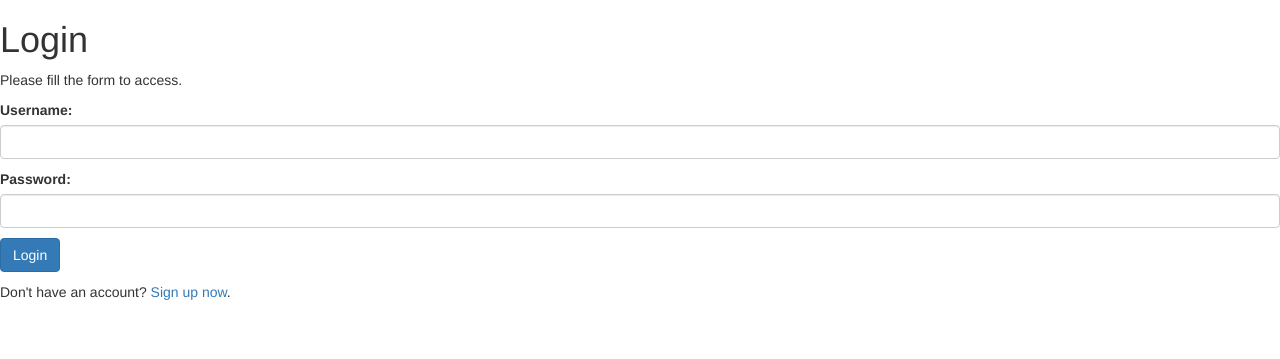
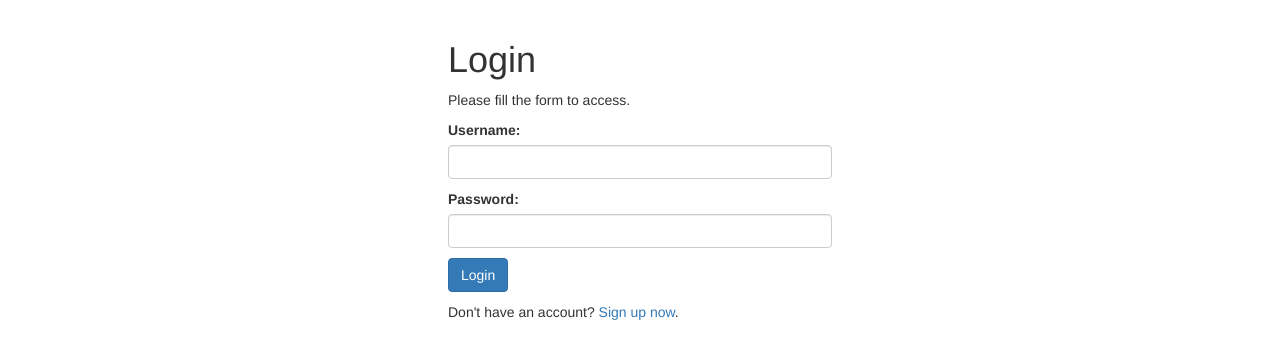
Before and after one commit to zajacpiotr/Login-system-OOP, a PHP site: page / in a window 1280 px wide. Shown: the top 359 px of the page. Run offline with PHP 8.4, Linux system fonts and the light colour scheme.

Commit message:
Added style.css

```diff
--- /dev/null
+++ b/css/style.css
@@ -0,0 +1,12 @@
+.error {
+    color: red;
+}
+
+.success {
+    color: green;
+}
+
+#conteiner {
+    width: 30%;
+    margin: 40px auto;
+}
--- a/index.php
+++ b/index.php
@@ -3,6 +3,7 @@
 
  include_once("layout_header.php");
 ?>
+    <div id="conteiner">
         <form action="login.php" method="post">
             <div class="form-group">
                 <h1>Login </h1>
@@ -25,3 +26,4 @@
                 <p>Don't have an account? <a href="register.php">Sign up now</a>.</p>
             </div>
         </form>
+    </div>
```
Also changed, not shown: class/DbConfig.php (added, +23 -0 lines). Lines whose indentation alone changed are shown as unchanged.
